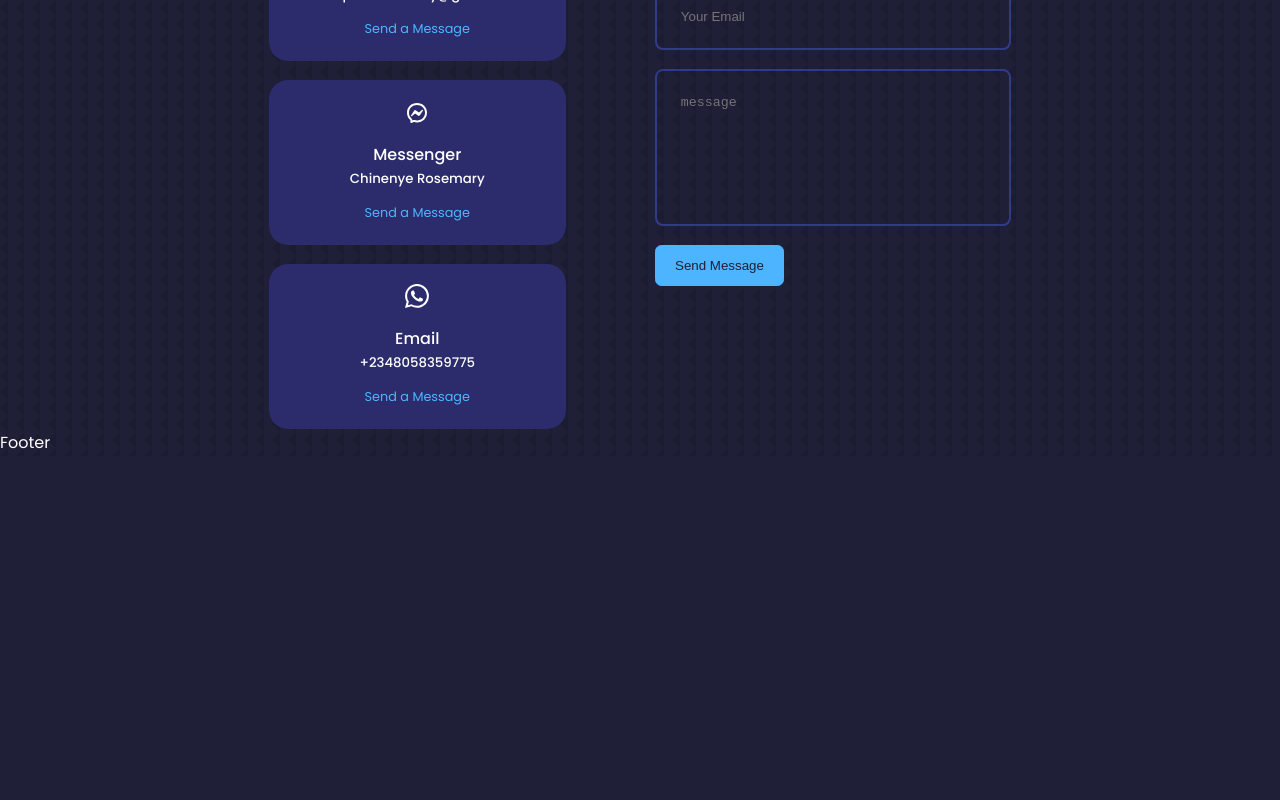
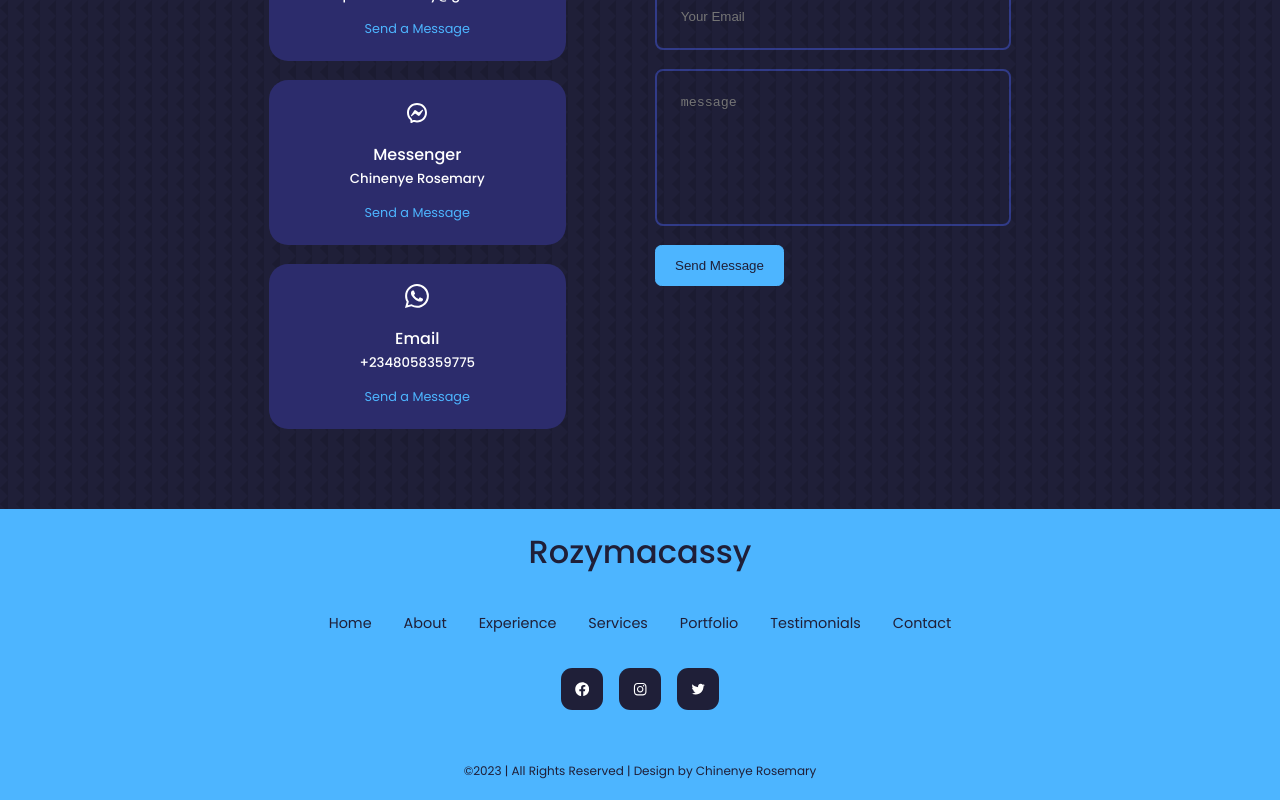
Before and after one commit to Rozymacassy/react-portfolio, a React (Create React App) app: page / in a window 1280 px wide. Shown: the part 5024-5824 px from the top of the page. Before the commit the page ends 5480 px from the top, so only its background shows below. Built offline with nearby package versions, Linux system fonts and the light colour scheme.

Commit message:
created the footer markup and styling

```diff
--- a/src/components/footer/Footer.jsx
+++ b/src/components/footer/Footer.jsx
@@ -1,9 +1,38 @@
 import React from 'react'
 import './footer.css'
+import {FaFacebook} from 'react-icons/fa'
+import {FaInstagram} from 'react-icons/fa'
+import {IoLogoTwitter} from 'react-icons/io'
+
 
 const Footer = () => {
   return (
-    <div>Footer</div>
+    <footer>
+      <a href="#" className='footer__logo'>Rozymacassy</a>
+      <ul className='permalinks'>
+        <li><a href="#">Home</a> </li>
+        <li><a href="#about">About</a> </li>
+        <li><a href="#experience">Experience</a> </li>
+        <li><a href="#services">Services</a> </li>
+        <li><a href="#portfolio">Portfolio</a> </li>
+        <li><a href="#testimonials">Testimonials</a> </li>
+        <li><a href="#contact">Contact</a> </li>
+
+      </ul>
+
+      <div className="footer__socials">
+        <a href="https://facebook.com"> <FaFacebook/> </a>
+        <a href="https://twitter.com"> <FaInstagram/> </a>
+        <a href="https://facebook.com"> <IoLogoTwitter/> </a>
+
+      </div>
+
+      <div className="footer__copyright">
+        <small>
+          &copy;2023 | All Rights Reserved | Design by Chinenye Rosemary
+        </small>
+      </div>
+    </footer>
   )
 }
 
--- a/src/components/footer/footer.css
+++ b/src/components/footer/footer.css
@@ -0,0 +1,77 @@
+footer{
+    background: var(--color-primary);
+    font-size: 0.9rem;
+    text-align: center;
+    margin-top: 5rem;
+    padding: 1rem 0;
+}
+
+footer a{
+    color:var(--color-bg);
+}
+
+.footer__logo{
+    font-size: 2rem;
+    font-weight: 500;
+    margin-bottom: 2rem;
+    display: inline-block;
+}
+
+.permalinks{
+    display: flex;
+    flex-wrap: wrap;
+    justify-content: center;
+    gap: 2rem;
+    margin: 0 auto 2rem;
+}
+
+.footer__socials {
+    display: flex;
+    justify-content: center;
+    gap: 1rem;
+    margin-bottom: 3rem;
+}
+
+.footer__socials a{
+    background: var(--color-bg);
+    color: var(--color-white);
+    padding: 0.8rem;
+    border-radius: 0.7rem;
+    display: flex;
+    border: 1px solid transparent;
+}
+
+.footer__socials a:hover{
+    background: transparent;
+    color: var(--color-bg);
+    border-color: var(--color-bg);
+}
+
+.footer__copyright{
+    margin-bottom: 0.1rem;
+    color: var(--color-bg);
+}
+
+/* ================================MEDIA QUERIES (MEDIUM DEVICES) */
+@media screen and (max-width: 1024px) {
+
+.permalinks{
+    flex-direction: column;
+    gap: 1.5;
+
+}
+
+.footer__socials{
+    margin-bottom: 2.6rem;
+}
+}
+
+
+/* ================================MEDIA QUERIES (SMALL DEVICES) */
+@media screen and (max-width: 600px) {
+
+    .container.contact__container{
+        width: var(--container-width-sm);
+
+    }
+}
```
